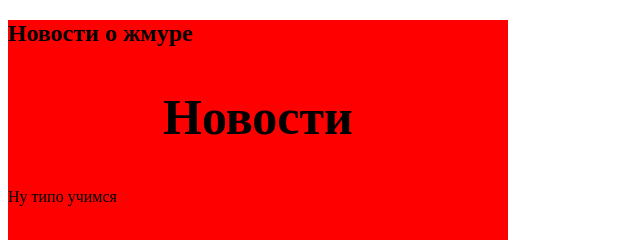
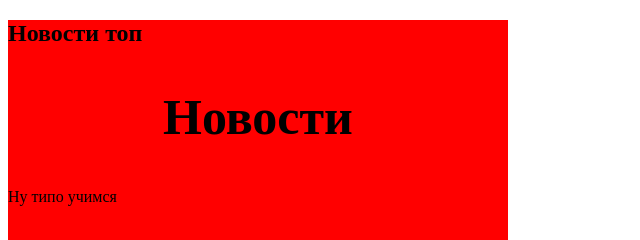
Before and after one commit to v4d1mqaaa/v4d1mqaaa.github.io, a plain HTML site: page index.html in a window 1280 px wide. Shown: the top 240 px of the page, 0-640 px from the left. Drawn offline with Linux system fonts and the light colour scheme.

Commit message:
Update index.html

```diff
--- a/index.html
+++ b/index.html
@@ -7,7 +7,7 @@
 </head>
 <body>
     <section class="news">
-        <h2>Новости о жмуре</h2>
+        <h2>Новости топ</h2>
         <article>
             <h2>Новости</h2>
             <p>Ну типо учимся</p>
```
